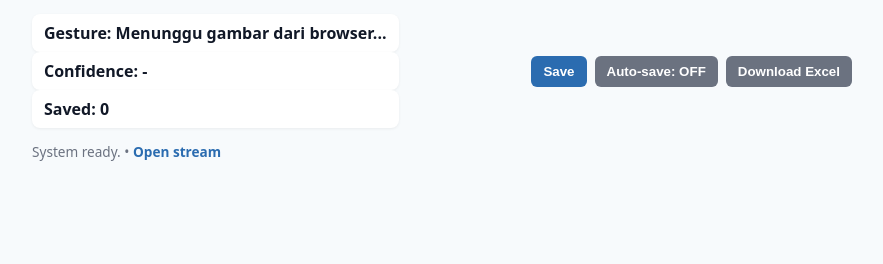
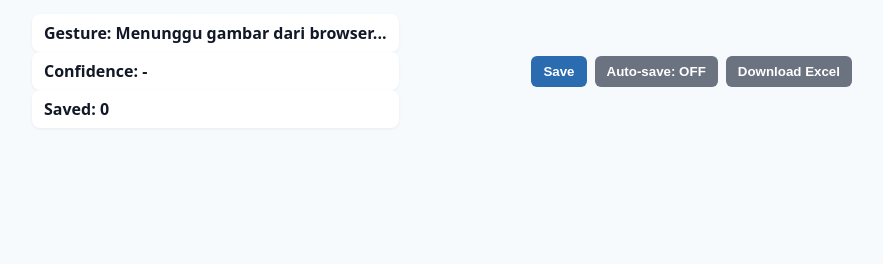
Before and after one commit to chantikamind/deploy, a Flask app: page / in a window 1280 px wide. Shown: the part 122-386 px from the top of the page, without its empty margins (198-1081 px from the left). Run offline with Flask 3, Linux system fonts and the light colour scheme.

Commit message:
Update index.html

```diff
--- a/templates/index.html
+++ b/templates/index.html
@@ -40,10 +40,7 @@
     </div>
   </div>
 
-  <footer>
-    <span id="status">System ready.</span>
-    • <a class="link" href="{{ url_for('video_feed') }}" target="_blank">Open stream</a>
-  </footer>
+
 
 </div>
 
```
